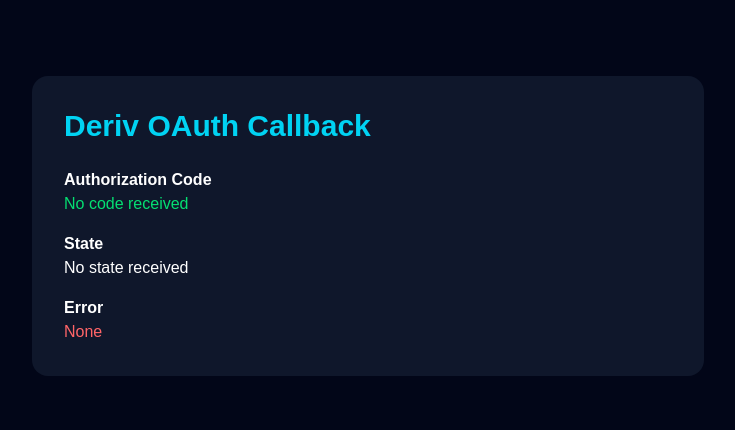
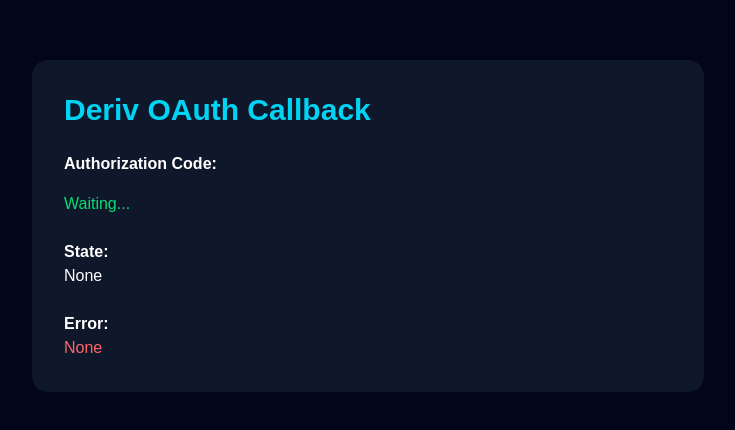
Before and after one commit to voltiqtrader/voltiqtrader, a Next.js app: page /auth/callback in a window 1280 px wide. Shown: the part 174-604 px from the top of the page, without its empty margins (272-1007 px from the left). Built offline with nearby package versions, Linux system fonts and the light colour scheme.

Commit message:
Fix OAuth callback prerender

```diff
--- a/app/auth/callback/page.tsx
+++ b/app/auth/callback/page.tsx
@@ -1,13 +1,19 @@
 "use client";
 
-import { useSearchParams } from "next/navigation";
+import { useEffect, useState } from "react";
 
 export default function CallbackPage() {
-  const searchParams = useSearchParams();
+  const [code, setCode] = useState("");
+  const [state, setState] = useState("");
+  const [error, setError] = useState("");
 
-  const code = searchParams.get("code");
-  const state = searchParams.get("state");
-  const error = searchParams.get("error");
+  useEffect(() => {
+    const params = new URLSearchParams(window.location.search);
+
+    setCode(params.get("code") || "");
+    setState(params.get("state") || "");
+    setError(params.get("error") || "");
+  }, []);
 
   return (
     <main className="min-h-screen flex items-center justify-center bg-slate-950 text-white">
@@ -16,26 +22,24 @@
           Deriv OAuth Callback
         </h1>
 
-        <div className="space-y-4">
-          <div>
-            <p className="font-semibold">Authorization Code</p>
-            <p className="break-all text-green-400">
-              {code || "No code received"}
-            </p>
-          </div>
+        <p className="mb-4">
+          <strong>Authorization Code:</strong>
+        </p>
+        <p className="break-all text-green-400">
+          {code || "Waiting..."}
+        </p>
 
-          <div>
-            <p className="font-semibold">State</p>
-            <p>{state || "No state received"}</p>
-          </div>
+        <p className="mt-6">
+          <strong>State:</strong>
+        </p>
+        <p>{state || "None"}</p>
 
-          <div>
-            <p className="font-semibold">Error</p>
-            <p className="text-red-400">
-              {error || "None"}
-            </p>
-          </div>
-        </div>
+        <p className="mt-6">
+          <strong>Error:</strong>
+        </p>
+        <p className="text-red-400">
+          {error || "None"}
+        </p>
       </div>
     </main>
   );
```
